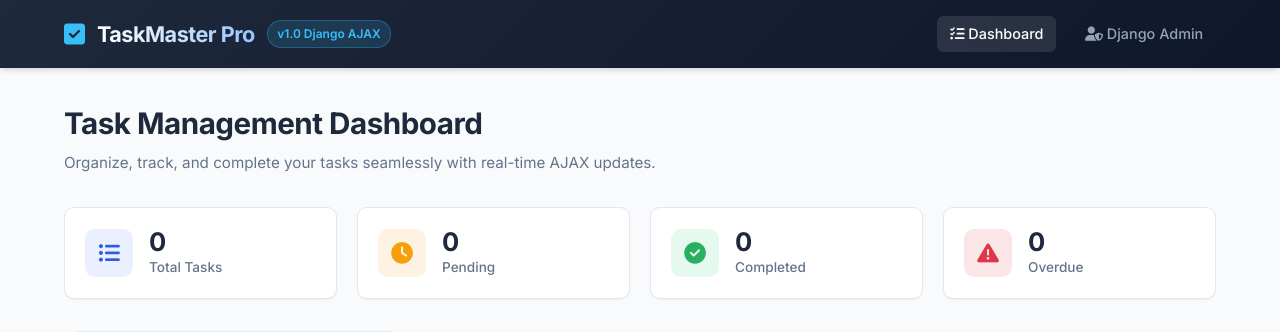
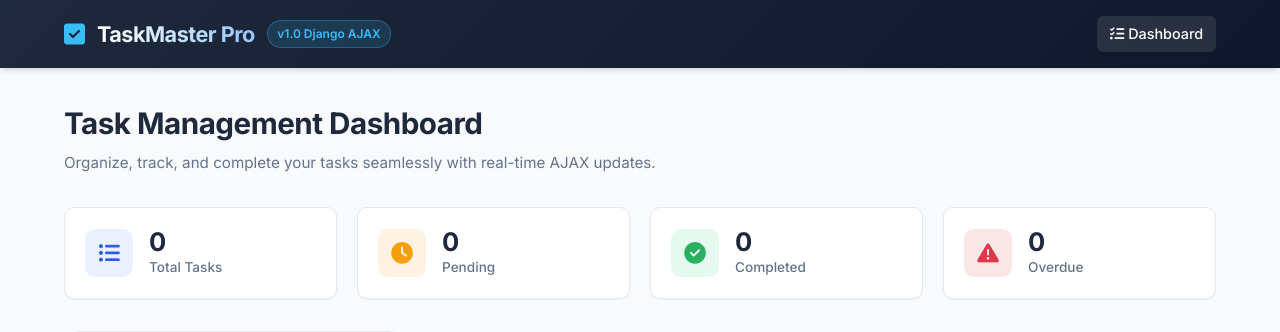
Before and after one commit to cherryy0x/django-task-manager, a Django app: page / in a window 1280 px wide. Shown: the top 332 px of the page. Run offline with Django 5.2, Linux system fonts and the light colour scheme; data that the repository does not hold is empty.

Commit message:
Removed Django Admin link from navbar

```diff
--- a/tasks/templates/tasks/base.html
+++ b/tasks/templates/tasks/base.html
@@ -29,7 +29,6 @@
             </div>
             <nav class="nav-links">
                 <a href="{% url 'task_list' %}" class="nav-link active"><i class="fa-solid fa-list-check"></i> Dashboard</a>
-                <a href="/admin/" target="_blank" class="nav-link"><i class="fa-solid fa-user-shield"></i> Django Admin</a>
             </nav>
         </div>
     </header>
```
